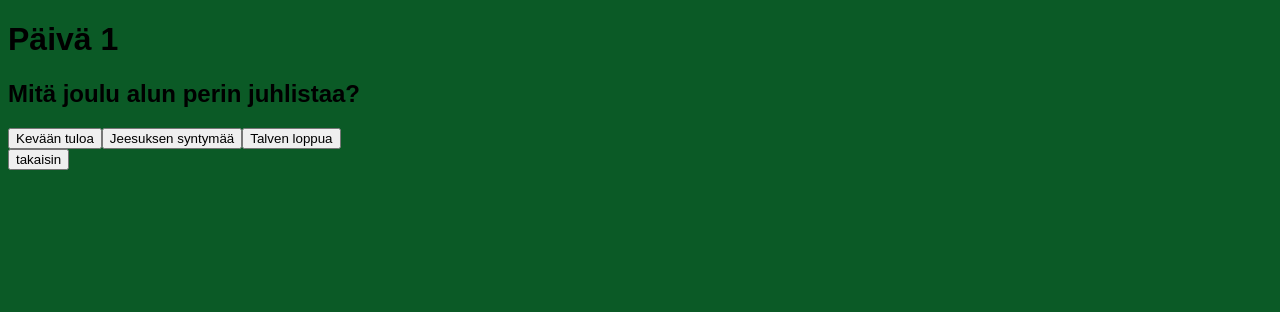
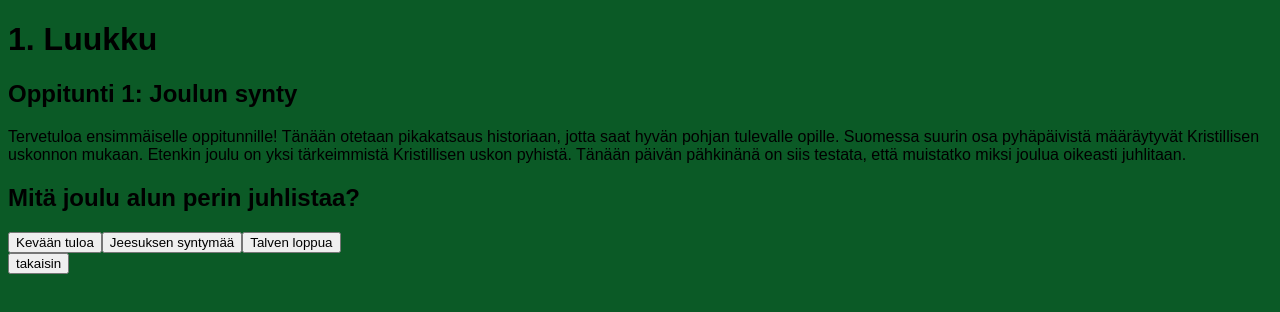
Before and after one commit to priyaharkonen/joulukalenteri.github.io, a plain HTML site: page days/day1.html in a window 1280 px wide. Drawn offline with Linux system fonts and the light colour scheme.

Commit message:
päivä 1

```diff
--- a/days/day1.html
+++ b/days/day1.html
@@ -9,7 +9,11 @@
 </head>
 <body>
     <div class="app">
-        <h1>Päivä 1</h1>
+        <h1>1. Luukku</h1>
+        <h2>Oppitunti 1: Joulun synty</h2>
+        <p>Tervetuloa ensimmäiselle oppitunnille! Tänään otetaan pikakatsaus historiaan, jotta saat hyvän pohjan tulevalle opille.
+            Suomessa suurin osa pyhäpäivistä määräytyvät Kristillisen uskonnon mukaan. Etenkin joulu on yksi tärkeimmistä Kristillisen uskon pyhistä.
+            Tänään päivän pähkinänä on siis testata, että muistatko miksi joulua oikeasti juhlitaan.  </p>
         <div class="quiz">
             <h2 id="question">Quiestion</h2>
             <p id="vastaus"></p>
```
